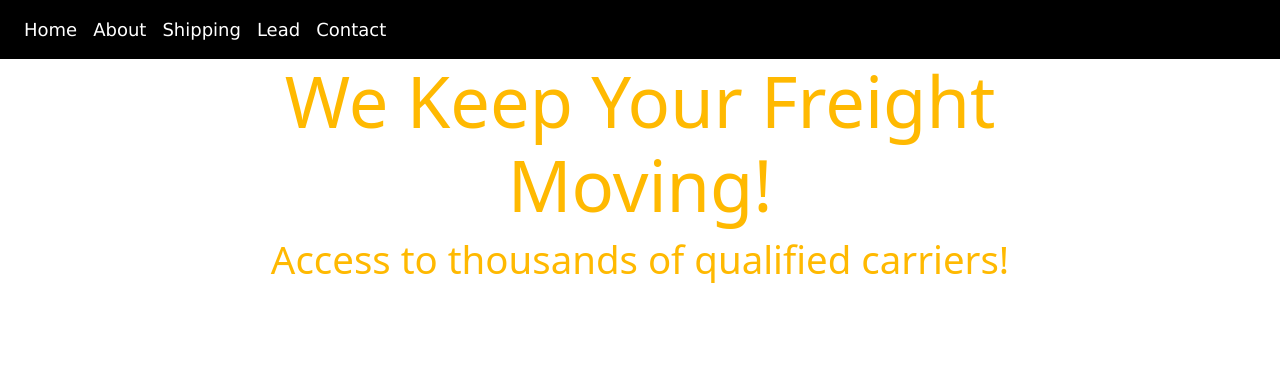
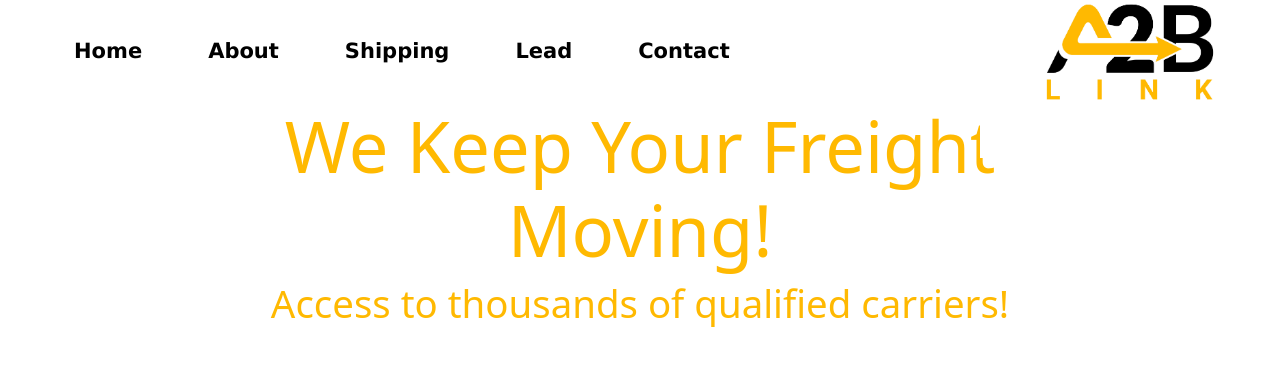
Before and after one commit to Moshahrani/A2BLink, a React (Create React App) app in the folder logistics/: page / in a window 1280 px wide. Shown: the top 366 px of the page. Built offline with nearby package versions, Linux system fonts and the light colour scheme.

Commit message:
added initial navbar layout with font/color styling and margins, as well as added business logo

```diff
--- a/logistics/src/components/CustomNavbar.js
+++ b/logistics/src/components/CustomNavbar.js
@@ -2,7 +2,7 @@ import React, { useState, useEffect } from "react";
 import { Container, Navbar, Nav, NavDropdown } from "react-bootstrap";
 import { Link } from "react-router-dom";
 import "../css/CustomNavbar.css";
-// import A2B from ".//assets/A2B.png";
+import A2B from "../assets/A2B.jpg";
 
 const CustomNavbar = () => {
   const [expanded, setExpanded] = useState(false);
@@ -57,7 +57,7 @@ const CustomNavbar = () => {
             Contact
           </Nav.Link>
         </Nav>
-        {/* <img src={}  className="custom-logo" alt="Brand Logo" /> */}
+        <img src={A2B}  className="custom-logo" alt="Brand Logo" />
       </Navbar.Collapse>
     </Navbar>
   );
--- a/logistics/src/css/CustomNavbar.css
+++ b/logistics/src/css/CustomNavbar.css
@@ -18,14 +18,20 @@
 
   .custom-navbar {
     z-index: 1000;
-    background-color: black;
+    background-color: white;
     position: sticky;
   }
 
   .custom-navbar .nav-link {
-    color: #fff;
-    font-size: 18px;
+    color: black;
+    font-size: 21px;
+    font-weight: 700;
+    /* font-size: 1.60vw; */
     font-family: Verdana, Geneva, Tahoma, sans-serif;
+    /* font-family: "Arial", sans-serif; */
+    margin-left: 50px;
+    margin-top: 20px;
+    margin-bottom: 20px;
   }
 
   .navbar-toggler {
```
